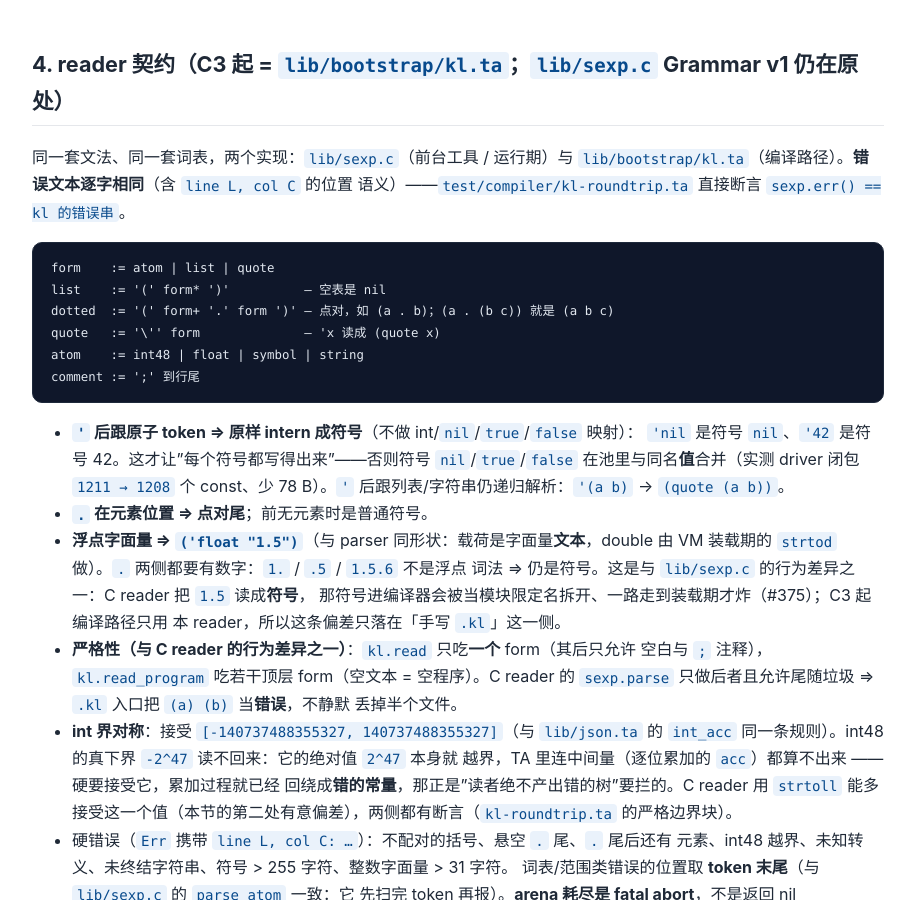
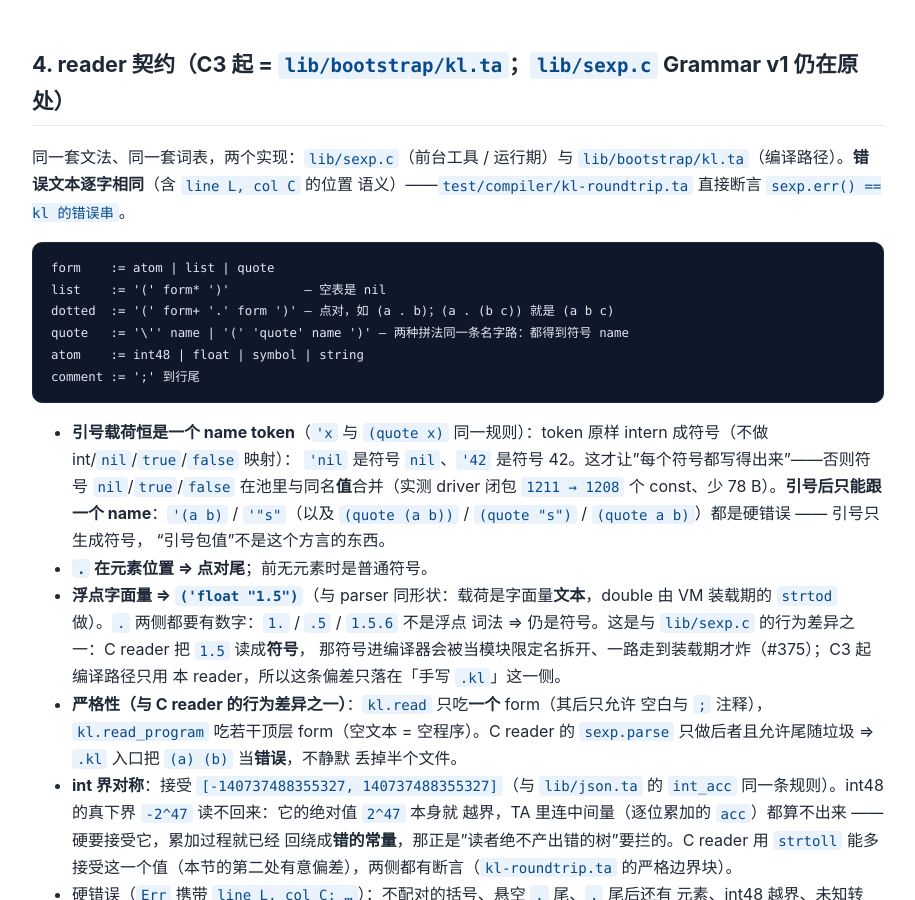
Before and after one commit to tiancaiamao/tinyactor, a Jekyll site: the page built from docs/kl-format.md, in a window 1280 px wide and 900 px high, scrolled down 5111 px. Shown: the whole window, without its empty margins (182-1097 px from the left). Built offline with Jekyll 4.4.1, drawn with Linux system fonts in a browser that asks for light colours; our own code applies the rules of GitHub Pages for plain Markdown files; some of the changed text lies outside the part shown.

Commit message:
fix(kl): 快照随引号收紧重生成 + 两处 reader 文档改回事实
review 发现：
- P1 `make kernfuzz-snapshot-check` 红：`basic-sexp-basic.sexp` /
  `compiler-kl-roundtrip.sexp` 两份冻结快照仍是旧的 `'(a b)` 读法
  （源测试已改成新契约，快照忘了跟）。
- P2 `docs/kl-format.md` §2 文法还写着 `quote := '\'' form — 'x 读成
  (quote x)` 与「`'` 后跟列表/字符串仍递归解析：'(a b) → (quote (a b))」，
  正好是本次收紧掉的行为。
- P3 `lib/sexp.ta` 头注释同一句话（`'(a b)` 递归解析）。

三处都改成事实：引号载荷恒是一个 name token，`'(a b)` / `'"s"` /
`(quote a b)` 是硬错误。

````diff
--- a/docs/kl-format.md
+++ b/docs/kl-format.md
@@ -106,7 +106,7 @@ match compile.compile(list.append(prelude, tops)) {      // 前奏本身就是 .
 | `let` | `(let (NAME INIT) BODY...)` |
 | `if` | `(if COND THEN ELSE)` |
 | `begin` | `(begin E1 E2 ...)` |
-| `quote` | `(quote ATOM)`，writer 写 `'ATOM`（见 §3） |
+| `quote` | `(quote NAME)`，writer 一律写这个；`'NAME` 是 reader 仍收的旧缩写（见 §3） |
 | 调用 | `(F A1 ... An)`，`F` 可以是任意表达式 |
 | 原子 | int（int48）/ float（`1.5`，见 §3）/ `"string"` / `true` / `false` / `nil` / symbol |
 | 点对 | `(A . B)` —— `B` 不是列表时（见 §2.1） |
@@ -240,15 +240,18 @@ pair? 判定 + cdr/car 逆序绑定（rest 先于 a，与模式从外到里一
 form    := atom | list | quote
 list    := '(' form* ')'          — 空表是 nil
 dotted  := '(' form+ '.' form ')' — 点对，如 (a . b)；(a . (b c)) 就是 (a b c)
-quote   := '\'' form              — 'x 读成 (quote x)
+quote   := '\'' name | '(' 'quote' name ')' — 两种拼法同一条名字路：都得到符号 name
 atom    := int48 | float | symbol | string
 comment := ';' 到行尾
 ```
 
-- **`'` 后跟原子 token ⇒ 原样 intern 成符号**（不做 int/`nil`/`true`/`false` 映射）：
+- **引号载荷恒是一个 name token**（`'x` 与 `(quote x)` 同一规则）：token 原样 intern
+  成符号（不做 int/`nil`/`true`/`false` 映射）：
   `'nil` 是符号 `nil`、`'42` 是符号 42。这才让"每个符号都写得出来"——否则符号
   `nil`/`true`/`false` 在池里与同名**值**合并（实测 driver 闭包 `1211 → 1208` 个
-  const、少 78 B）。`'` 后跟列表/字符串仍递归解析：`'(a b)` → `(quote (a b))`。
+  const、少 78 B）。**引号后只能跟一个 name**：`'(a b)` / `'"s"`（以及
+  `(quote (a b))` / `(quote "s")` / `(quote a b)`）都是硬错误 —— 引号只生成符号，
+  "引号包值"不是这个方言的东西。
 - **`.` 在元素位置 ⇒ 点对尾**；前无元素时是普通符号。
 - **浮点字面量 ⇒ `('float "1.5")`**（与 parser 同形状：载荷是字面量**文本**，double
   由 VM 装载期的 `strtod` 做）。`.` 两侧都要有数字：`1.` / `.5` / `1.5.6` 不是浮点
````
Also changed, not shown: 3 other files.
